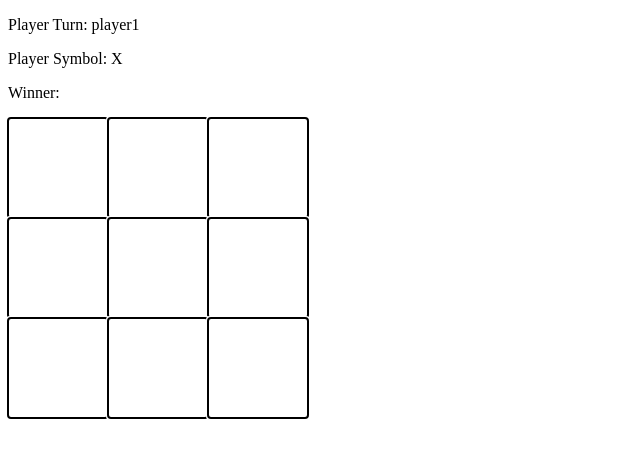
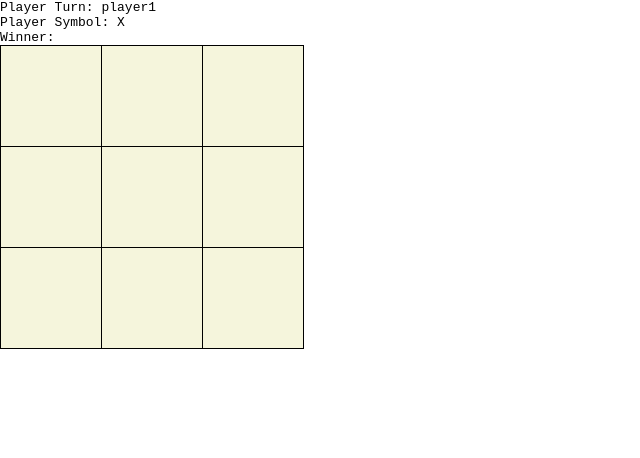
Before and after one commit to petery123/tictactoe, a plain HTML site: page index.html in a window 1280 px wide. Shown: the whole page, without its empty margins (0-640 px from the left). Drawn offline with Linux system fonts and the light colour scheme.

Commit message:
Add visual feedback for click and hover

```diff
--- a/style.css
+++ b/style.css
@@ -1,7 +1,17 @@
+*{
+    font-family: monospace;
+    margin: 0;
+    padding: 0;
+}
+
 .game{
     display: grid;
     grid-template-columns: repeat(3, 100px);
     grid-template-rows: repeat(3, 100px);
+    width: min-content;
+    background-color: black;
+    gap: 1px;
+    border: 1px solid black;
 }
 
 .row{
@@ -14,7 +24,25 @@
     display: grid;
     grid-template-columns: subgrid;
     grid-template-rows: subgrid;
-    outline: auto;
+    background-color: beige;
+    display: flex;
+    justify-content: center;
+    align-items: center;
+    font-size: 7em;
+}
+
+.cell:hover{
+    background-color: rgb(248, 248, 172);
+    cursor: pointer;
+}
+
+.cell:active{
+    background-color: rgb(179, 179, 165);
+}
+
+.cell.filled{
+    background-color: rgb(155, 155, 155);
+    cursor: default;
 }
 
 [data-row="0"]{
```
